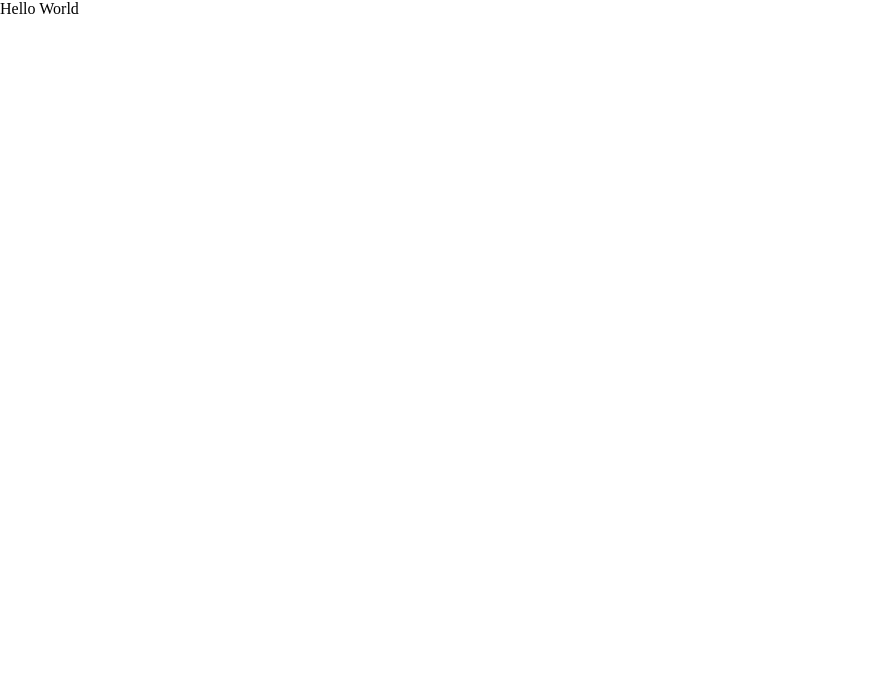
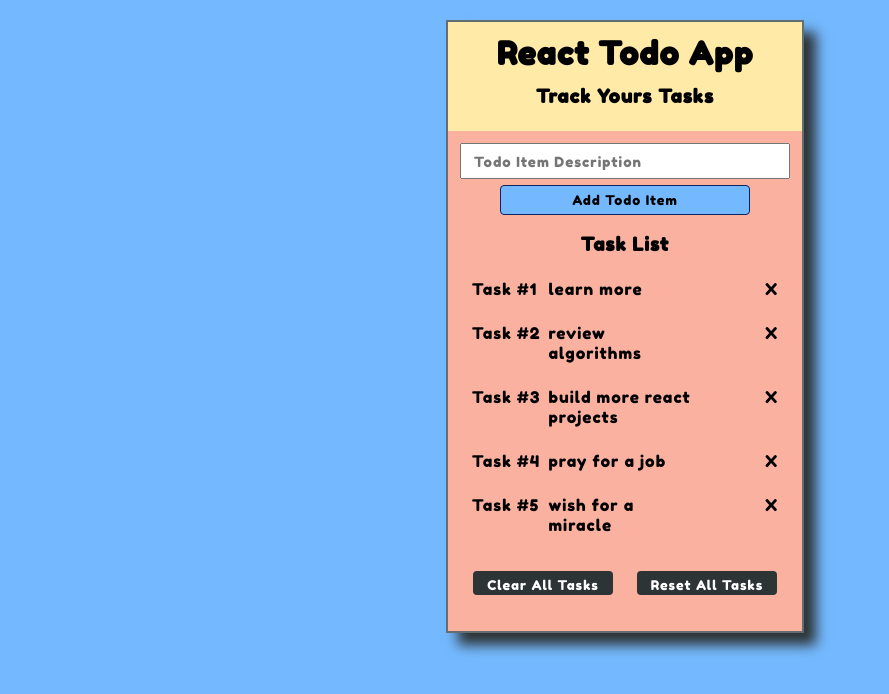
Before and after one commit to NoobCIT/Day19_React_Todo, a React app: page / in a window 1280 px wide. Shown: the whole page, without its empty margins (0-889 px from the left). Built offline with nearby package versions, Linux system fonts and the light colour scheme.

Commit message:
finishes day19

```diff
--- a/public/index.html
+++ b/public/index.html
@@ -20,6 +20,7 @@
       Learn how to configure a non-root public URL by running `npm run build`.
     -->
     <title>React App</title>
+    <link href="https://fonts.googleapis.com/css?family=Fredoka+One" rel="stylesheet">
   </head>
   <body>
     <noscript>
--- a/src/components/App.js
+++ b/src/components/App.js
@@ -1,10 +1,93 @@
 import React, { Component } from 'react';
 
+function ShowTasks(props) {
+  let keyNumber = 0;
+  return (
+    <div>
+      {props.list.map((task) => {
+        keyNumber += 1;
+        return (
+          <div className='task-group' key={keyNumber}>
+            <div className='taskNumber'>Task #{keyNumber}</div>
+            <div className='task'>{task}</div>
+            <div className='removeTask'>X</div>
+          </div>
+        )
+      }
+    )}
+  </div>
+  )
+}
+
 class App extends Component {
+  constructor(props) {
+    super(props)
+
+    this.state = {
+      tasks: [
+        'learn more', 'review algorithms',
+        'build more react projects',
+        'pray for a job',
+        'wish for a miracle'
+      ],
+      originalTasks: [
+        'learn more', 'review algorithms',
+        'build more react projects',
+        'pray for a job',
+        'wish for a miracle'
+      ]
+    }
+
+    this.handleAddTask = this.handleAddTask.bind(this);
+    this.handleClearAllTasks = this.handleClearAllTasks.bind(this);
+    this.handleResetAllTasks = this.handleResetAllTasks.bind(this);
+  }
+
+  handleAddTask(event) {
+    const task = document.getElementById('description');
+    event.preventDefault();
+    this.setState((currentState) => {
+      return {tasks: currentState.tasks.concat([task.value])}
+    })
+  }
+
+  handleClearAllTasks(event) {
+    event.preventDefault();
+    this.setState({
+      tasks: []
+    })
+  }
+
+  handleResetAllTasks(event) {
+    event.preventDefault();
+    this.setState({
+      tasks: this.state.originalTasks
+    })
+  }
+
   render() {
     return (
-      <div>
-        Hello World
+      <div className='container'>
+        <div className='title'>
+          <h1>React Todo App</h1>
+          <h3>Track Yours Tasks</h3>
+        </div>
+        <div className='main'>
+          <div className='form-group'>
+            <form>
+              <input id='description' placeholder='Todo Item Description' /><br />
+              <button onClick={this.handleAddTask}>Add Todo Item</button>
+            </form>
+          </div>
+          <div>
+            <h3>Task List</h3>
+            <ShowTasks list={this.state.tasks}/>
+            <div className='task-buttons'>
+              <button onClick={this.handleClearAllTasks}>Clear All Tasks</button>
+              <button onClick={this.handleResetAllTasks}>Reset All Tasks</button>
+            </div>
+          </div>
+        </div>
       </div>
     );
   }
--- a/src/styles.css
+++ b/src/styles.css
@@ -1,5 +1,114 @@
+/* === GLOBAL === */
+
 * {
   margin: 0;
   padding: 0;
   box-sizing: border-box;
+  font-family: 'Fredoka One', cursive;
+  letter-spacing: 1px;
 }
+
+html, body {
+  height: 100%;
+  background-color: #74b9ff;
+}
+
+#root {
+  width: 400px;
+  margin: 20px auto;
+}
+
+.container {
+  text-align: center;
+  border: 2px solid #636e72;
+  box-shadow: 12px 12px 12px #2d3436;
+  margin-left: 6px;
+  margin-right: 36px;
+}
+
+.main {
+  background-color: #fab1a0;
+  padding-bottom: 24px;
+}
+
+/* === HEADING === */
+
+.title {
+  padding: 12px;
+  background-color: #ffeaa7;
+}
+
+.title h3 {
+  margin: 12px;
+}
+
+/* === FORM === */
+
+.form-group {
+  padding: 12px;
+}
+
+.form-group input {
+  width: 100%;
+  height: 36px;
+  padding: 0 12px;
+  font-size: 14px;
+  outline: none;
+}
+
+.form-group input:focus {
+  border: 2px solid #636e72;
+}
+
+.form-group button {
+  width: 250px;
+  margin: 6px;
+  padding: 6px;
+  border-radius: 4px;
+  background-color: #74b9ff;
+  border: 1px solid #0c2461;
+}
+
+.form-group button:hover {
+  color: #ffffff;
+  background-color: #0984e3;
+}
+
+/* === TASKS FUNCTION === */
+
+.task-buttons button {
+  margin: 12px;
+  width: 140px;
+  height: 24px;
+  padding: 6px;
+  border-radius: 4px;
+  background-color: #2d3436;
+  color: #ffffff;
+  border: none;
+}
+.task-buttons button:hover {
+  background-color: #ffffff;
+  color: #2d3436;
+}
+
+/* === TASK ITEMS === */
+
+.task-group {
+  display: flex;
+  margin: 24px;
+}
+
+.taskNumber {
+  flex-basis: 25%;
+  text-align: left;
+}
+
+.removeTask {
+  flex-basis: 25%;
+  text-align: right;
+}
+
+.task {
+  flex-basis: 50%;
+  text-align: left;
+}
```
